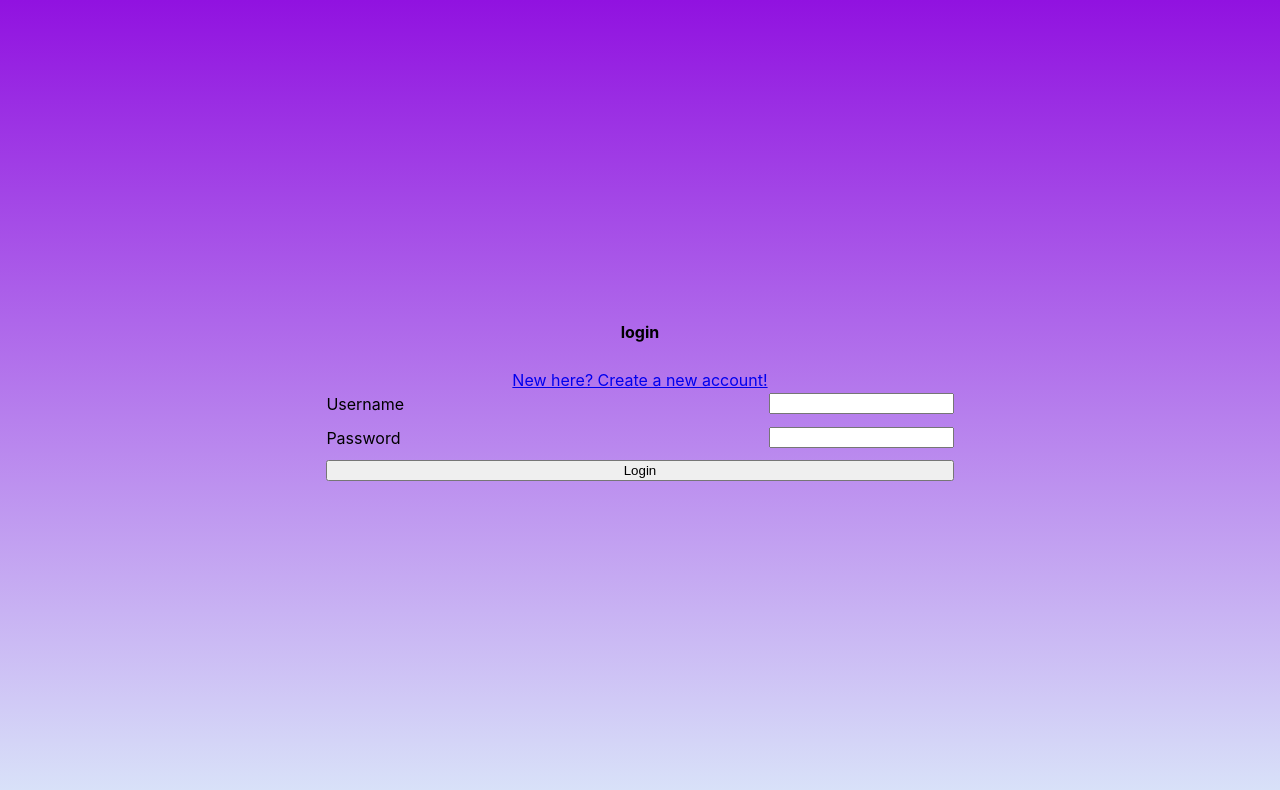
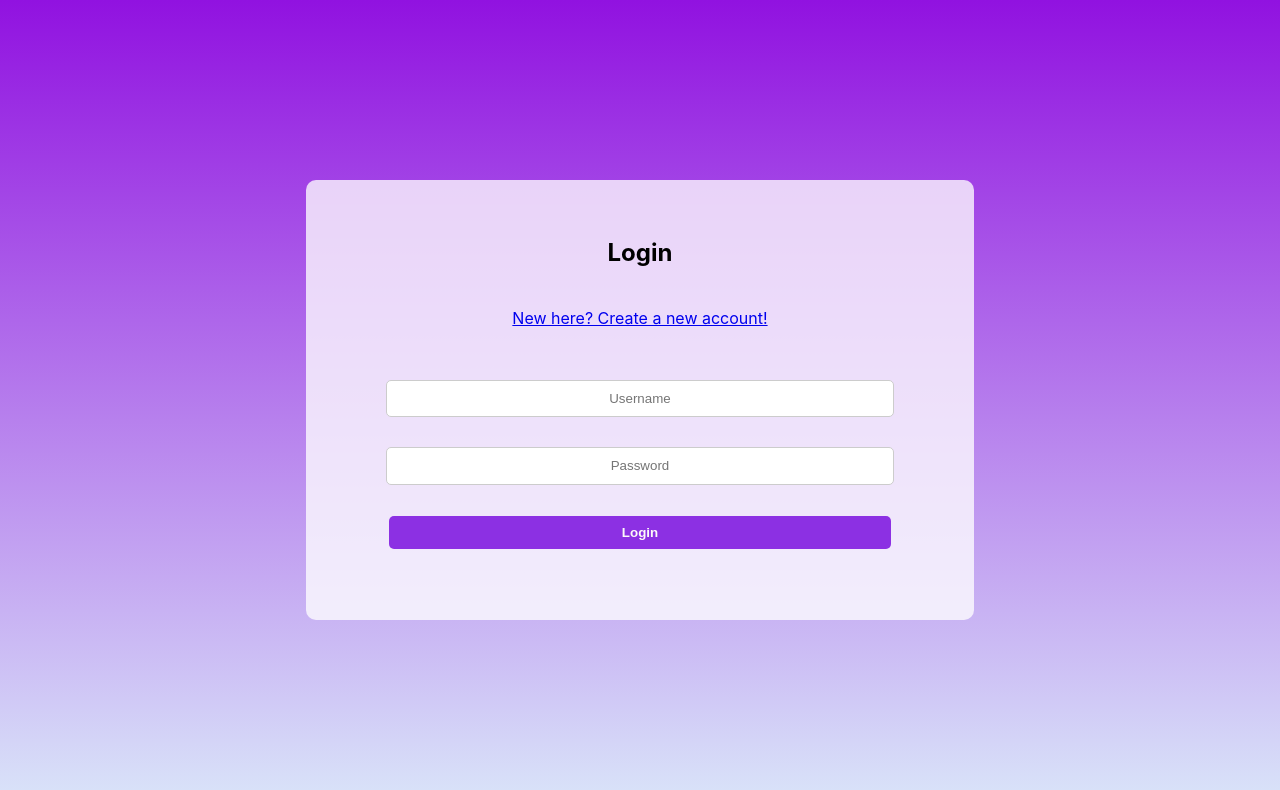
Before and after one commit to Leo-Ma0502/OnlineChat, a React (Vite) app in the folder onlinechat-web/: page /auth/login in a window 1280 px wide. Shown: the top 790 px of the page. Built offline with nearby package versions, Linux system fonts and the light colour scheme; no server answers.

Commit message:
authentication appearance

```diff
--- a/onlinechat-web/src/App.css
+++ b/onlinechat-web/src/App.css
@@ -16,32 +16,53 @@
   background-color: rgba(50, 100, 200, 0.6)
 }
 
-.auth-form-container {
+.auth-container {
   display: flex;
   flex-direction: column;
+  justify-content: space-evenly;
+  margin: auto;
+  padding: 20px;
+  min-width: 50%;
+  height: 50%;
+  background-color: rgba(255, 255, 255, 0.769);
+  border-radius: 10px;
+}
+
+.auth-container strong {
+  font-size: x-large;
+}
+
+.auth-form-container {
+  height: 50%;
+  display: grid;
+  place-items: center;
+}
+
+.auth-form-input {
+  height: 50%;
+  width: 80%;
+  text-align: center;
+  border-radius: 5px;
+  border: 1px solid #ccc;
 }
 
 .auth-form-container button {
-  width: 50%;
-  margin: auto;
+  height: 50%;
+  width: 80%;
+  text-align: center;
+  border-radius: 5px;
+  background-color: rgba(126, 21, 224, 0.872);
+  color: #fcf9f9;
+  font-weight: bold;
+  border: none;
 }
 
-.auth-form-item {
-  margin: auto;
-  width: 50%;
-  display: flex;
-  flex: 1;
-  justify-content: space-between;
-  align-items: center;
-  margin-bottom: 10px
-}
-
-.auth-form-item input {
-  max-width: 60%;
+.auth-form-container button:hover {
+  background-color: #360765e4;
 }
 
 @media screen and (max-width: 768px) {
-  .auth-form-item {
-    flex-direction: column;
+  .auth-container {
+    max-width: 95%
   }
 }
--- a/onlinechat-web/src/components/Authentication.jsx
+++ b/onlinechat-web/src/components/Authentication.jsx
@@ -25,42 +25,37 @@ export default function Authentication() {
   }
 
   return (
-    <>
+    <div className="auth-container">
       {authChoice == "login" ? (
         <>
-          <strong>login</strong>
-          <br />
+          <strong>Login</strong>
           <a href="/auth/register">New here? Create a new account!</a>
         </>
       ) : authChoice == "register" ? (
         <>
           <strong>Register</strong>
-          <br />
           <a href="/auth/login">Already have an account? Login!</a>
         </>
       ) : (
         "Nothing"
       )}
       <form className="auth-form-container" onSubmit={handleSubmission}>
-        <div className="auth-form-item">
-          <label>Username</label>
         <input
+          className="auth-form-input"
+          placeholder="Username"
           required
           type="text"
           value={uname}
           onChange={(e) => setUname(e.target.value)}
         ></input>
-        </div>
-        <div className="auth-form-item">
-          <label>Password</label>
         <input
+          className="auth-form-input"
+          placeholder="Password"
           required
-            type="text"
+          type="password"
           value={pwd}
-            className="auth-input"
           onChange={(e) => setPwd(e.target.value)}
         ></input>
-        </div>
         <button type="submit">
           {authChoice == "login"
             ? "Login"
@@ -69,6 +64,6 @@ export default function Authentication() {
             : "Nothing"}
         </button>
       </form>
-    </>
+    </div>
   );
 }
```
Lines whose indentation alone changed are shown as unchanged.
